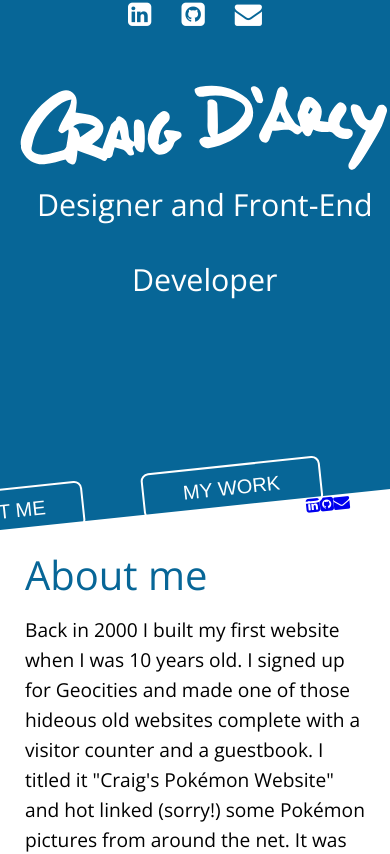
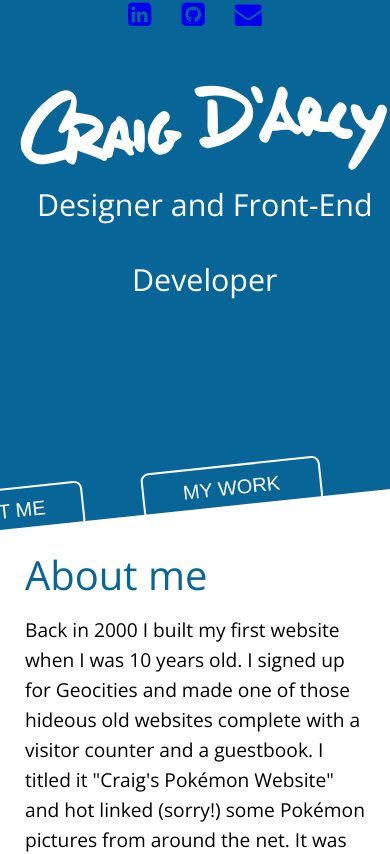
Before and after one commit to Craigz0rs/craigdarcy-ca, a Vue app in the folder vue_app/: page / in a window 390 px wide. Shown: the top 854 px of the page. Built offline with nearby package versions, Linux system fonts and the light colour scheme.

Commit message:
refactor: 💡 (social buttons) refactored social button lists

```diff
--- a/vue_app/src/components/BaseAnchor.vue
+++ b/vue_app/src/components/BaseAnchor.vue
@@ -7,23 +7,15 @@ export default {
   name: "BaseAnchor",
   props: {
     href: String,
-    target: String,
+    target: {
+      type: String,
+      default: "_blank"
+    },
     classes: String
   }
 };
 </script>
 
 <style lang="scss" scoped>
-.link {
-  &--social {
-    position: relative;
-    bottom: 0px;
-    font-size: 3.5em;
-    padding: 5px 15px;
-    margin: 10px 10px;
-    color: white;
-    text-decoration: none;
-    transition: 0.3s ease;
-  }
-}
+
 </style>
--- a/vue_app/src/components/SocialAnchorListing.vue
+++ b/vue_app/src/components/SocialAnchorListing.vue
@@ -1,19 +1,20 @@
 <template>
-  <ul>
+  <ul :class="`link__listing${ulClass}`">
     <li v-for="link in anchors" :key="link.id">
       <BaseAnchor v-html="link.title" :target="link.target" :href="link.href" :classes="link.classes" />
     </li>
   </ul>
 </template>
 <script>
-import BaseAnchor from "./BaseAnchor.vue";
+import BaseAnchor from "./BaseAnchor.vue";``
+let socialClasses = ["link--social"];
 export default {
   name: "SocialAnchorList",
   components: {
     BaseAnchor
   },
   props: {
-    classModifier: {
+    ulClass: {
       type: String,
       default: ""
     }
@@ -24,23 +25,20 @@ export default {
         {
           id: "anchor1",
           title: "<i aria-hidden='true' class='fa fa-linkedin-square'></i>",
-          target: "_blank",
           href: "http://www.linkedin.com/in/craigdarcy",
-          classes: "social" + this.classModifier + " secondary"
+          classes: socialClasses
         },
         {
           id: "anchor2",
           title: "<i class='fa fa-github-square' aria-hidden='true'></i>",
-          target: "_blank",
           href: "https://github.com/Craigz0rs",
-          classes: "social" + this.classModifier + " secondary"
+          classes: socialClasses
         },
         {
           id: "anchor3",
           title: "<i class='fa fa-envelope' aria-hidden='true'></i>",
-          target: "_blank",
           href: "mailto:hello@craigdarcy.ca",
-          classes: "email secondary"
+          classes: socialClasses
         }
       ]
     };
@@ -48,4 +46,24 @@ export default {
 };
 </script>
 <style lang="scss" scoped>
+.link {
+  &__listing {
+    &--main-nav {
+      @media screen and (max-width: 759px){
+        display: none;
+      }
+    }
+  }
+
+  &--social {
+    position: relative;
+    bottom: 0px;
+    font-size: 3.5em;
+    padding: 5px 15px;
+    margin: 10px 10px;
+    color: white;
+    text-decoration: none;
+    transition: 0.3s ease;
+  }
+}
 </style>
--- a/vue_app/src/components/TheContentTopper.vue
+++ b/vue_app/src/components/TheContentTopper.vue
@@ -5,18 +5,8 @@
         <li v-for="button in buttons" :key="button.id">
           <BaseButton v-html="button.title" :classes="button.classes" @click.native="toggle($event)" />
         </li>
-      <!-- </ul>
-      <ul> -->
-        <!-- <li v-for="anchor in anchors" v-bind:key="anchor.id">
-          <BaseAnchor
-            v-html="anchor.title"
-            v-bind:classes="anchor.classes"
-            v-bind:target="anchor.target"
-            v-bind:href="anchor.href"
-          />
-        </li> -->
       </ul>
-      <SocialAnchorListing  />
+      <SocialAnchorListing :ul-class="'--main-nav'" />
         <!-- <li><button class="navbutton nav-active" @click="showProjects($event)" id="about-toggle">ABOUT ME</button></li>
         <li><button class="navbutton" @click="showProjects($event)" id="project-toggle">MY WORK</button></li>-->
         <!-- <li><a target="_blank" href="http://www.linkedin.com/in/craigdarcy" class="social secondary"><i class="fa fa-linkedin-square" aria-hidden="true"></i></a></li>
```
